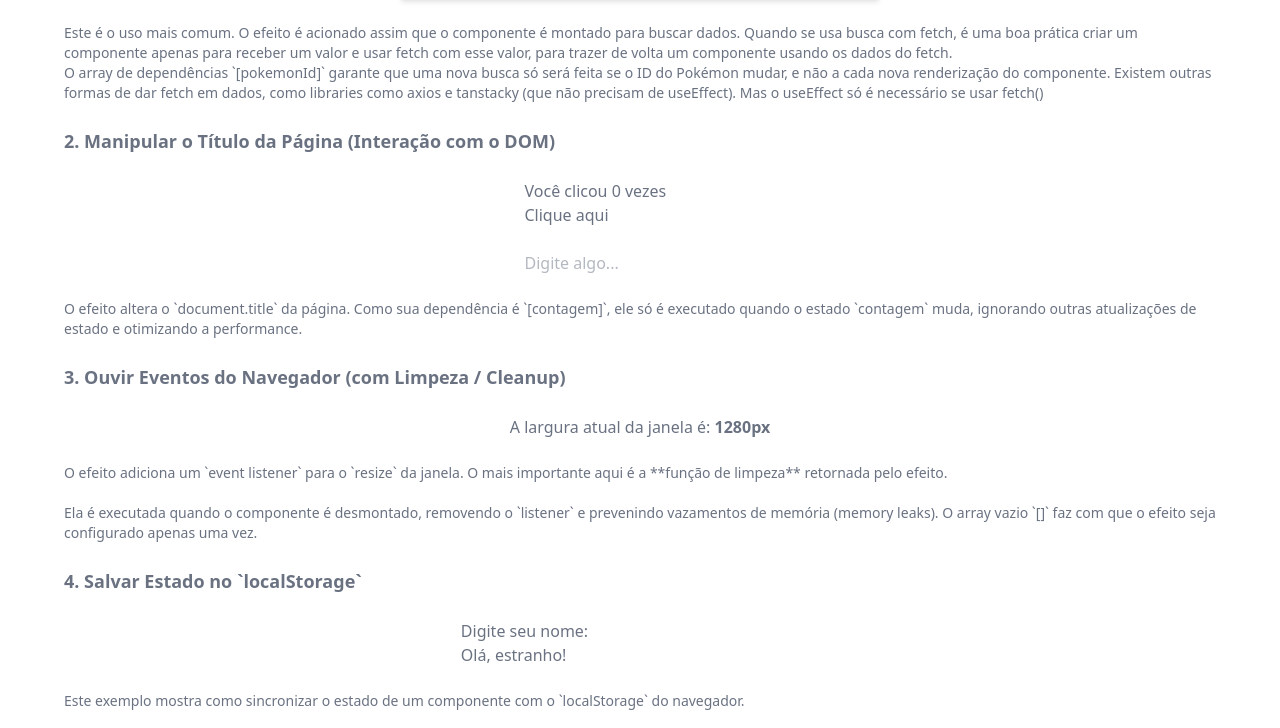
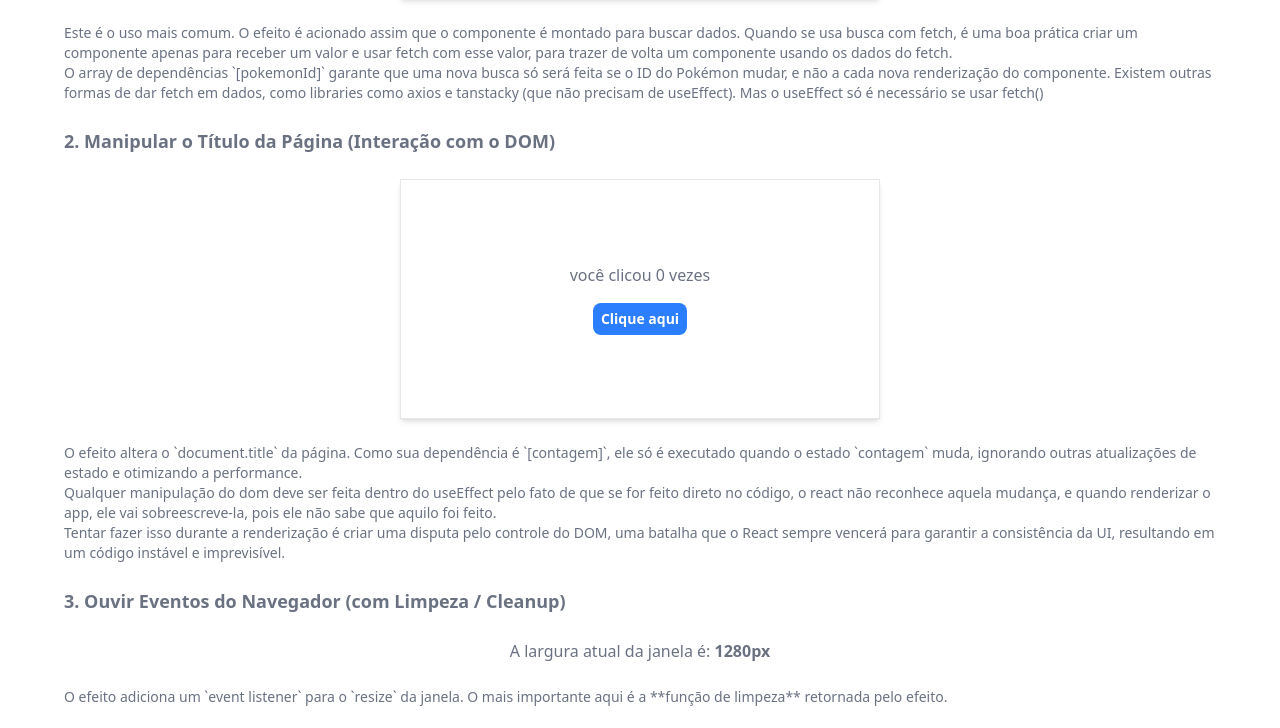
Before and after one commit to luan-services/react-hooks-usecases, a React (Vite) app: page /#/useEffect in a window 1280 px wide. Shown: the part 641-1369 px from the top of the page. Built offline with nearby package versions, Linux system fonts and the light colour scheme; no server answers.

Commit message:
use case: manipular dom

```diff
--- a/components/use_effect_page_components/ContadorComTitulo.jsx
+++ b/components/use_effect_page_components/ContadorComTitulo.jsx
@@ -2,31 +2,22 @@ import React, { useState, useEffect } from 'react';
 
 export const ContadorComTitulo = () => {
   const [contagem, setContagem] = useState(0);
-  const [nome, setNome] = useState('');
 
-  // Este efeito atualiza o título da página
+  // este efeito atualiza o título da página
   useEffect(() => {
     // O título será atualizado após cada renderização em que 'contagem' mudar
     document.title = `Você clicou ${contagem} vezes`;
     console.log('Efeito do título executado!');
 
-    // Não há necessidade de cleanup aqui
-  }, [contagem]); // Depende apenas de 'contagem'
+    // não há necessidade de cleanup aqui, por isso não tem return
+  }, [contagem]); // só disparada o useEffect quando contagem mudar.
 
   return (
-    <div>
-      <p>Você clicou {contagem} vezes</p>
-      <button onClick={() => setContagem(contagem + 1)}>
+    <div className="shadow-md border-gray-200 border-1 w-120 min-h-60 p-8 flex flex-col gap-4 items-center justify-center">
+      <p>você clicou {contagem} vezes</p>
+      <button className="min-w-16 min-h-8 px-2 py-1 rounded-lg bg-blue-500 text-white font-bold text-sm active:scale-95 transition" onClick={() => setContagem(contagem + 1)}>
         Clique aqui
       </button>
-      <br/><br/>
-      {/* Mudar este input não vai disparar o efeito do título */}
-      <input
-        type="text"
-        placeholder="Digite algo..."
-        value={nome}
-        onChange={e => setNome(e.target.value)}
-      />
     </div>
   );
 }
--- a/pages/useEffectPage.jsx
+++ b/pages/useEffectPage.jsx
@@ -46,6 +46,10 @@ export const UseEffectPage = () => {
       </div>
       <p className="text-xs md:text-sm">
         O efeito altera o `document.title` da página. Como sua dependência é `[contagem]`, ele só é executado quando o estado `contagem` muda, ignorando outras atualizações de estado e otimizando a performance.
+        <br></br>
+        Qualquer manipulação do dom deve ser feita dentro do useEffect pelo fato de que se for feito direto no código, o react não reconhece aquela mudança, e quando renderizar o app, ele vai sobreescreve-la, pois ele não sabe que aquilo foi feito.
+        <br></br>
+         Tentar fazer isso durante a renderização é criar uma disputa pelo controle do DOM, uma batalha que o React sempre vencerá para garantir a consistência da UI, resultando em um código instável e imprevisível.
       </p>
 
       <p className="font-bold md:text-lg">
```
Also changed, not shown: components/use_effect_page_components/GetPokemon.jsx (+5 -5 lines).
